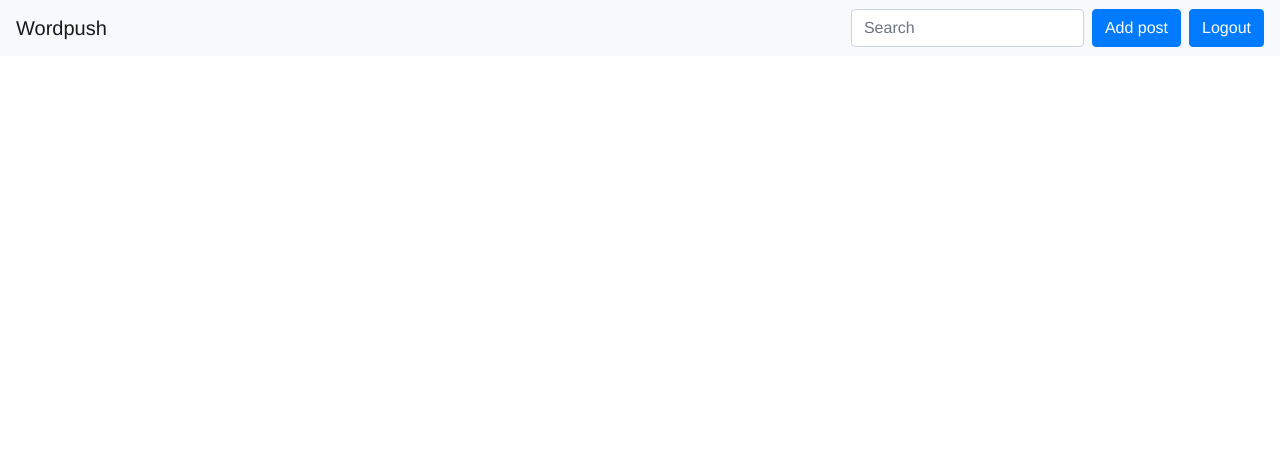
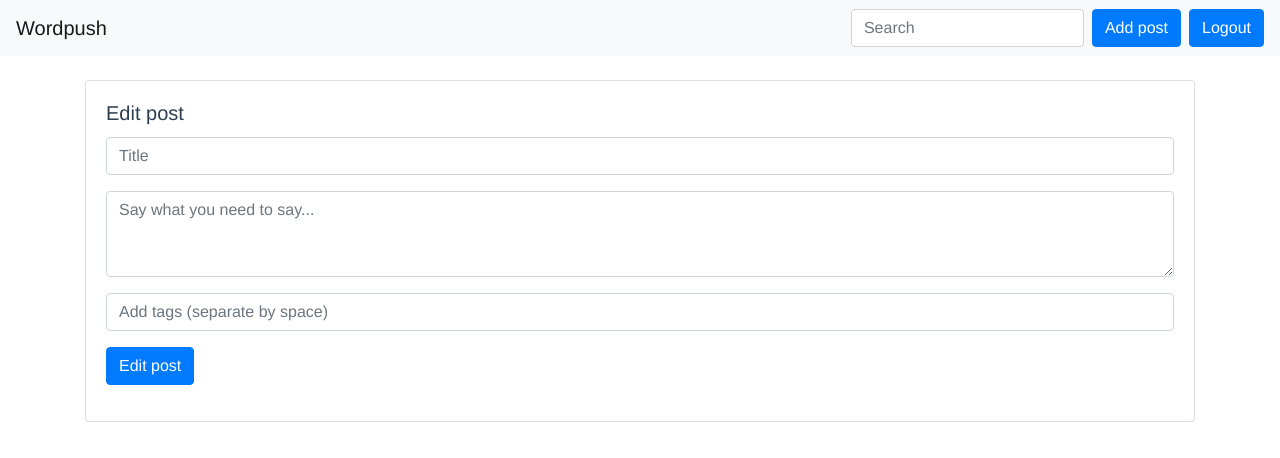
Before and after one commit to rhesamu/blog-client, a Vue app: page /article/edit/1 in a window 1280 px wide. Shown: the top 458 px of the page. Built offline with nearby package versions, Linux system fonts and the light colour scheme; no server answers; sample sign-in values are in the browser's storage.

Commit message:
edit delete article

```diff
--- a/src/components/Content.vue
+++ b/src/components/Content.vue
@@ -9,8 +9,8 @@
       </h6>
     </div>
     <div v-if="isAuthor">
-      <button class="btn btn-primary">Edit</button>
-      <button class="btn btn-danger ml-1">Delete</button>
+      <router-link :to="'/article/edit/'+ param" class="btn btn-primary">Edit</router-link>
+      <button @click="deleteArticle" class="btn btn-danger ml-1">Delete</button>
     </div>
     <hr>
     <div>
@@ -169,6 +169,20 @@ export default {
         console.log('delete failed')
         console.log(response)
       })
+    },
+    deleteArticle () {
+      let self = this
+      let token = localStorage.getItem('blog-token')
+      axios({
+        method: 'delete',
+        url: `${self.baseUrl}/articles/${self.param}`,
+        headers: { token }
+      })
+      .then(({ data }) => {
+        alert('Post deleted')
+        this.router.push('/')
+      })
+      .catch(({ response }) => console.log(response))
     }
   }
 }
--- a/src/router.js
+++ b/src/router.js
@@ -43,6 +43,19 @@ export default new Router({
       }
     },
     {
+      path: '/article/edit/:id',
+      name: 'editArticle',
+      component: () => import(/* webpackChunkName: "addPost" */ './views/EditArticle.vue'),
+      beforeEnter: (to, from, next) => {
+        let token = localStorage.getItem('blog-token')
+        if (token) {
+          next()
+        } else {
+          next('/')
+        }
+      }
+    },
+    {
       path: '/article/edit',
       name: 'editArticle'
     }
--- /dev/null
+++ b/src/views/EditArticle.vue
@@ -0,0 +1,81 @@
+<template>
+  <section class="editpost">
+    <div class="row">
+      <div class="col-sm-12">
+        <div class="card">
+          <div class="card-body">
+          <h5 class="card-title">Edit post</h5>
+            <div class="form-group">
+              <input v-model="title" type="text" class="form-control" placeholder="Title">
+            </div>
+            <div class="form-group">
+              <textarea v-model="content" rows="3" class="form-control" placeholder="Say what you need to say...">
+              </textarea>
+            </div>
+            <div class="form-group">
+              <input v-model="tags" type="text" class="form-control" placeholder="Add tags (separate by space)">
+            </div>
+            <div class="form-group">
+              <button @click="editPost" class="btn btn-primary">Edit post</button>
+            </div>
+          </div>
+        </div>
+      </div>
+    </div>
+  </section>
+</template>
+
+<script>
+import axios from 'axios'
+
+export default {
+  data () {
+    return {
+      title: '',
+      content: '',
+      tags: '',
+      baseUrl: 'http://localhost:3000',
+      param: this.$route.params.id
+    }
+  },
+  created () {
+    let token = localStorage.getItem('blog-token')
+    let self = this
+    axios({
+      method: 'get',
+      url: `${self.baseUrl}/articles/${self.param}`,
+    })
+    .then(({ data }) => {
+      // console.log(data)
+      self.title = data.title
+      self.content = data.content
+      self.tags = data.tags.join(' ')
+    })
+    .catch(({ response }) => {
+      console.log(response)
+    })
+  },
+  methods: {
+    editPost () {
+      let self = this
+      let token = localStorage.getItem('blog-token')
+      axios({
+        method: 'put',
+        url: `${self.baseUrl}/articles/${self.param}`,
+        headers: { token },
+        data: {
+          title: self.title,
+          content: self.content,
+          tags: self.tags.split(' ')
+        }
+      })
+      .then(({ data }) => {
+        this.$router.push(`/${self.param}`)
+      })
+      .catch(({ response }) => {
+        console.log(response)
+      })
+    }
+  }
+}
+</script>
```
